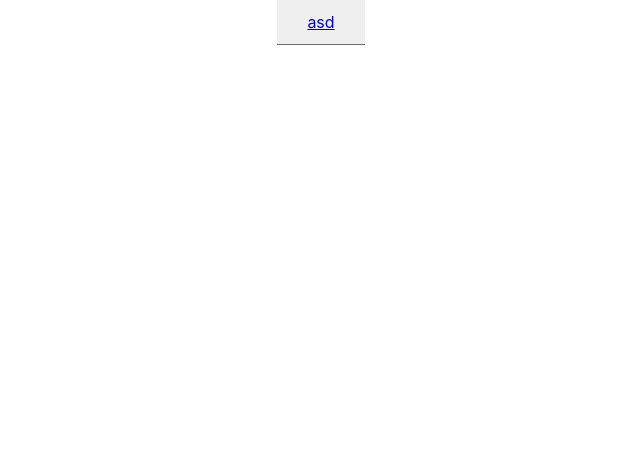
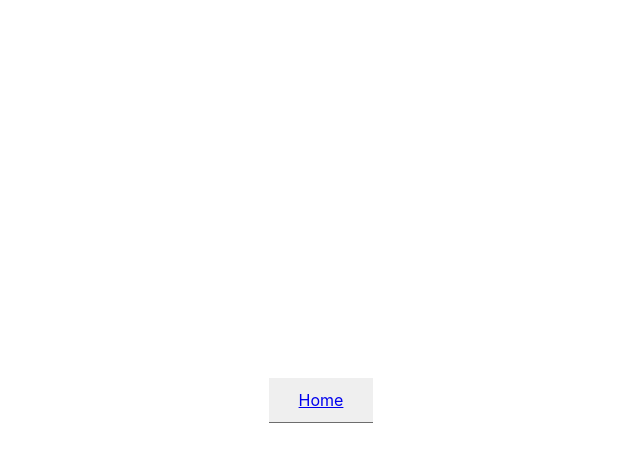
Before and after one commit to AngelRRand/testFullStack, a React (Vite) app in the folder Client/: page / in a window 1280 px wide. Shown: the top 462 px of the page, without its empty margins (319-959 px from the left). Built offline with nearby package versions, Linux system fonts and the light colour scheme.

Commit message:
var colors

```diff
--- a/Client/src/App.css
+++ b/Client/src/App.css
@@ -1,3 +1,8 @@
+:root{
+  --black: rgba(15, 15, 15, 0.911);
+  --white: rgb(255, 255, 255);
+  --red: rgb(255, 53, 94);
+}
 *{
   margin: 0px;
   padding: 0px;
--- a/Client/src/component/Container.css
+++ b/Client/src/component/Container.css
@@ -3,3 +3,11 @@
     align-items: center;
     justify-content: center;
 }
+.WH_landingPage{
+    height: 100vh;
+    background-color: var(--white);
+}
+.WH_home{
+    height: 90vh;
+    background-color: var(--white);
+}
--- a/Client/src/component/Container.jsx
+++ b/Client/src/component/Container.jsx
@@ -1,9 +1,9 @@
 import React from 'react'
 import './Container.css'
-const Container = (props) => {
+const Container = ({ children, WH }) => {
   return (
-    <section className='container'>
-        {props.children}
+    <section className={`container ${WH}`}>
+        {children}
     </section>
   )
 }
--- a/Client/src/view/landingpage/LandingPage.jsx
+++ b/Client/src/view/landingpage/LandingPage.jsx
@@ -6,10 +6,10 @@ import Button from '../../component/Button.jsx';
 const LandingPage = () => {
 
   return (
-    <Container>
+    <Container WH={'WH_landingPage'}>
       <Button>
         <Link to='home'>
-          asd
+          Home
         </Link>
       </Button>
     </Container>
--- a/Client/src/view/nav/Nav.css
+++ b/Client/src/view/nav/Nav.css
@@ -1,5 +1,5 @@
 .nav{
-    background-color: rgb(39, 39, 39);
+    background-color: var(--red);
     width: 100vw;
     height: 8vh;
     display: flex;
--- a/Client/src/view/nav/Nav.jsx
+++ b/Client/src/view/nav/Nav.jsx
@@ -1,5 +1,4 @@
 import React from 'react'
-import { useNavigate } from "react-router-dom";
 import { useLocation } from "react-router-dom";
 import './Nav.css'
 
```
